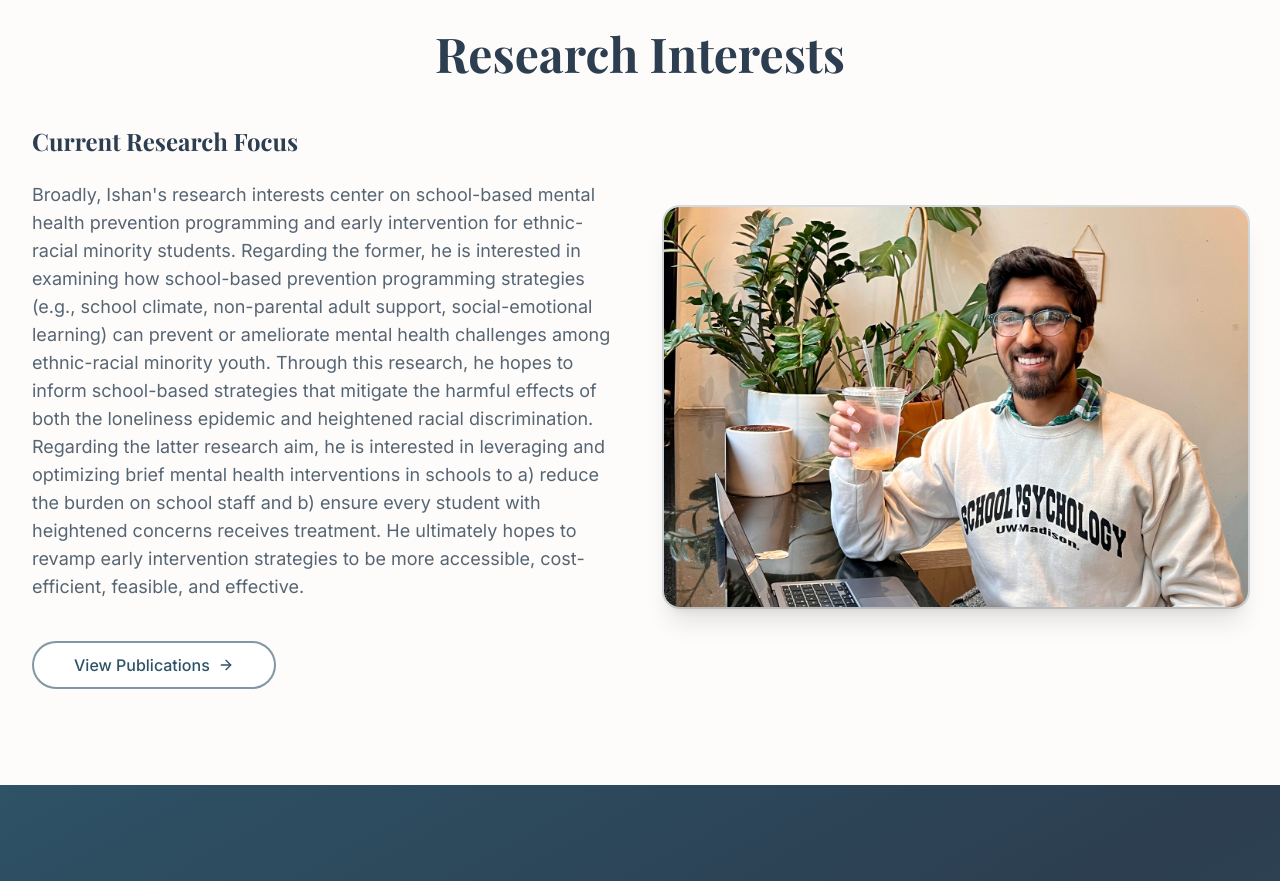
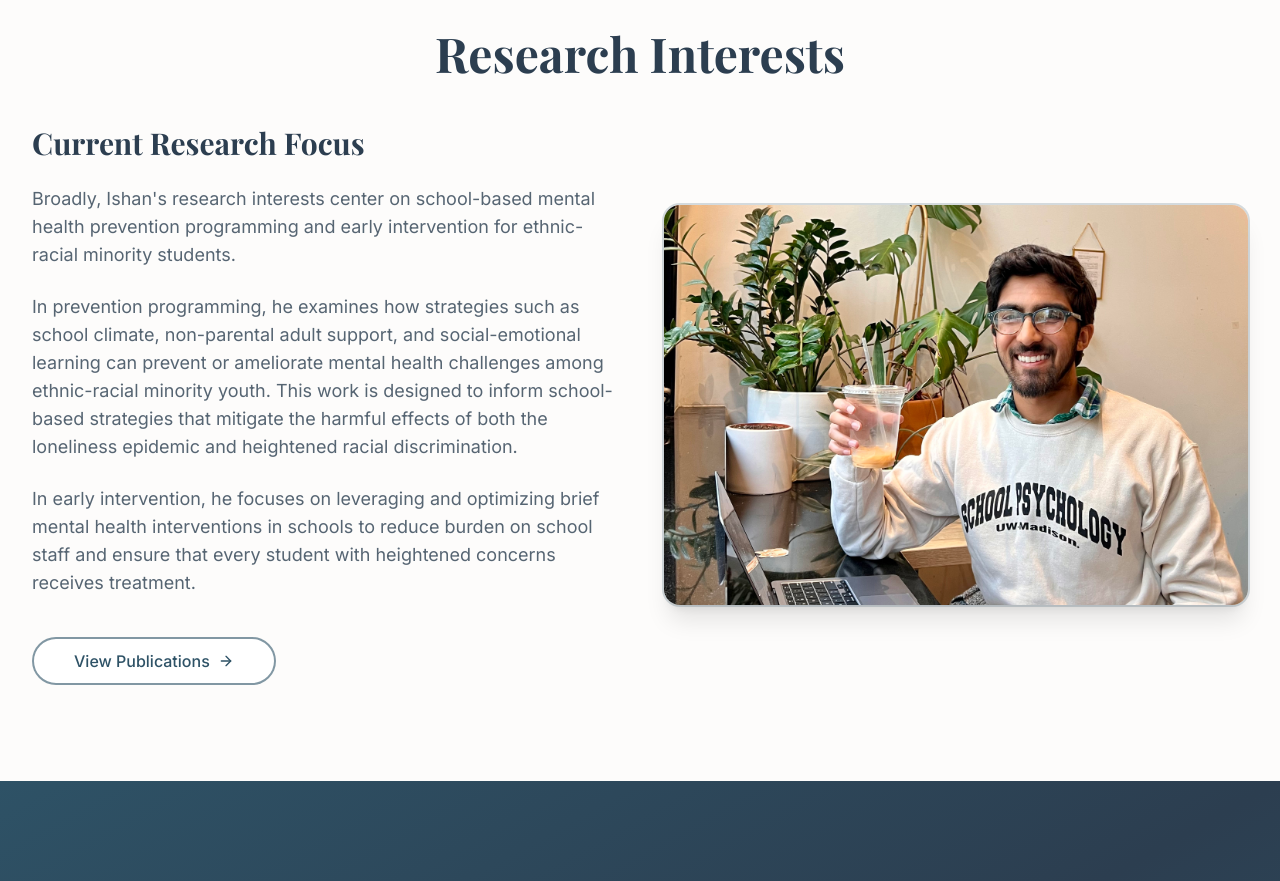
Before and after one commit to emw8105/ishan-psych-profile, a Next.js app: page /research-practice in a window 1280 px wide. Shown: the part 480-1361 px from the top of the page. Built offline with nearby package versions, Linux system fonts and the light colour scheme.

Commit message:
breaking up longer text sections

```diff
--- a/src/app/about/page.tsx
+++ b/src/app/about/page.tsx
@@ -32,15 +32,15 @@ export default function AboutPage() {
                 className="object-cover object-[center_17%]"
               />
             </div>
-            <div className="space-y-6">
+            <div className="space-y-6 max-w-[68ch]">
               <h2 className="font-playfair text-3xl font-bold text-calm-charcoal">Biography</h2>
-              <p className="text-lg text-calm-charcoal/80">
+              <p className="text-base md:text-lg text-calm-charcoal/80 leading-8">
                 Ishan is a doctoral candidate in School Psychology at the University of Wisconsin-Madison, specializing in research on child and adolescent mental health. At the University of Wisconsin-Madison, he has been fortunate to participate in a variety of research and practice opportunities that span schools, districts, juvenile detention centers, and clinics. These diverse placements have afforded him a strong focus on evidence-based approaches to understanding and addressing the unique psychological needs of youth across various settings.
               </p>
-              <p className="text-lg text-calm-charcoal/80">
+              <p className="text-base md:text-lg text-calm-charcoal/80 leading-8">
                 His research focuses on school-based prevention programming and early intervention efforts for ethnic-racial minority students. He employs various methodologies and analytical techniques to understand how schools can refine their services to better serve students.
               </p>
-              <p className="text-lg text-calm-charcoal/80">
+              <p className="text-base md:text-lg text-calm-charcoal/80 leading-8">
                 He is completing his doctoral studies at the University of Wisconsin-Madison, under the mentorship of Dr. Stephen Kilgus. Currently, he is finishing his dual practica at the Madison Metropolitan School District and Glacier Creek Middle School, where he is strengthening his skills in systems-level collaboration and consultation and direct service provision. He will soon begin his internship at the Munroe Meyer Institute - University of Nebraska Medical Center, where he will be specializing in the delivery of and scholarship on school mental health.
               </p>
             </div>
--- a/src/app/globals.css
+++ b/src/app/globals.css
@@ -17,7 +17,9 @@
 body {
   color: var(--foreground);
   background: var(--background);
-  font-family: Arial, Helvetica, sans-serif;
+  font-family: var(--font-inter), "Segoe UI", Tahoma, Geneva, Verdana, sans-serif;
+  line-height: 1.6;
+  text-rendering: optimizeLegibility;
 }
 
 html {
--- a/src/app/research-practice/page.tsx
+++ b/src/app/research-practice/page.tsx
@@ -29,10 +29,16 @@ export default function ResearchPracticePage() {
                     </div>
 
                     <div className="grid md:grid-cols-2 gap-12 items-center">
-                        <div className="space-y-6">
-                            <h3 className="font-playfair text-2xl font-bold text-calm-charcoal">Current Research Focus</h3>
-                            <p className="text-lg text-calm-charcoal/80">
-                                Broadly, Ishan&apos;s research interests center on school-based mental health prevention programming and early intervention for ethnic-racial minority students. Regarding the former, he is interested in examining how school-based prevention programming strategies (e.g., school climate, non-parental adult support, social-emotional learning) can prevent or ameliorate mental health challenges among ethnic-racial minority youth. Through this research, he hopes to inform school-based strategies that mitigate the harmful effects of both the loneliness epidemic and heightened racial discrimination. Regarding the latter research aim, he is interested in leveraging and optimizing brief mental health interventions in schools to a) reduce the burden on school staff and b) ensure every student with heightened concerns receives treatment. He ultimately hopes to revamp early intervention strategies to be more accessible, cost-efficient, feasible, and effective.
+                        <div className="space-y-6 max-w-[68ch]">
+                            <h3 className="font-playfair text-2xl md:text-3xl font-bold text-calm-charcoal">Current Research Focus</h3>
+                            <p className="text-base md:text-lg text-calm-charcoal/80 leading-8">
+                                Broadly, Ishan&apos;s research interests center on school-based mental health prevention programming and early intervention for ethnic-racial minority students.
+                            </p>
+                            <p className="text-base md:text-lg text-calm-charcoal/80 leading-8">
+                                In prevention programming, he examines how strategies such as school climate, non-parental adult support, and social-emotional learning can prevent or ameliorate mental health challenges among ethnic-racial minority youth. This work is designed to inform school-based strategies that mitigate the harmful effects of both the loneliness epidemic and heightened racial discrimination.
+                            </p>
+                            <p className="text-base md:text-lg text-calm-charcoal/80 leading-8">
+                                In early intervention, he focuses on leveraging and optimizing brief mental health interventions in schools to reduce burden on school staff and ensure that every student with heightened concerns receives treatment.
                             </p>
                             <div className="pt-4">
                                 <Button variant="outline" size="lg" asChild className="border-deep-ocean/60 text-deep-ocean hover:bg-deep-ocean hover:text-white transition-all">
```
